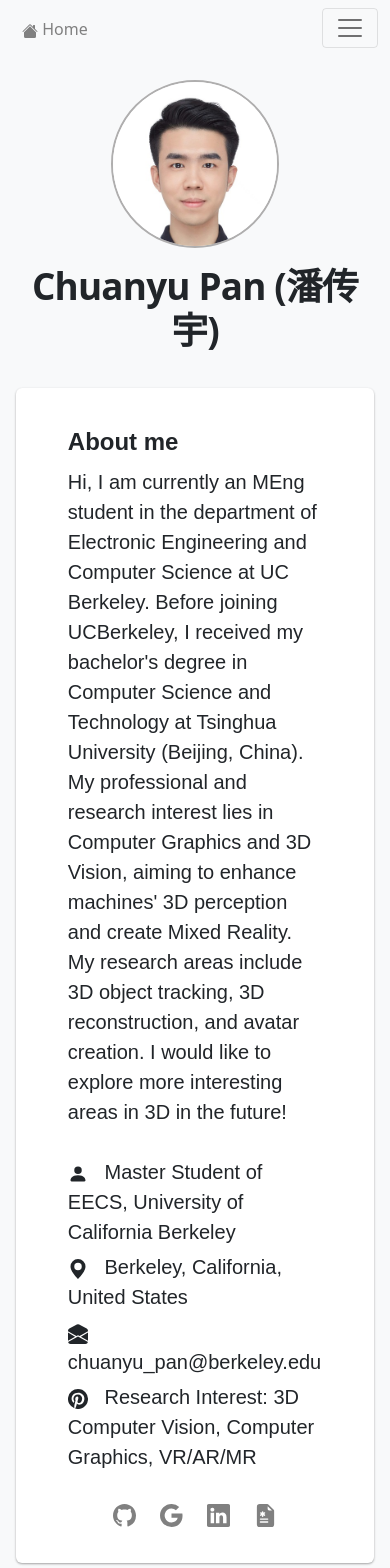
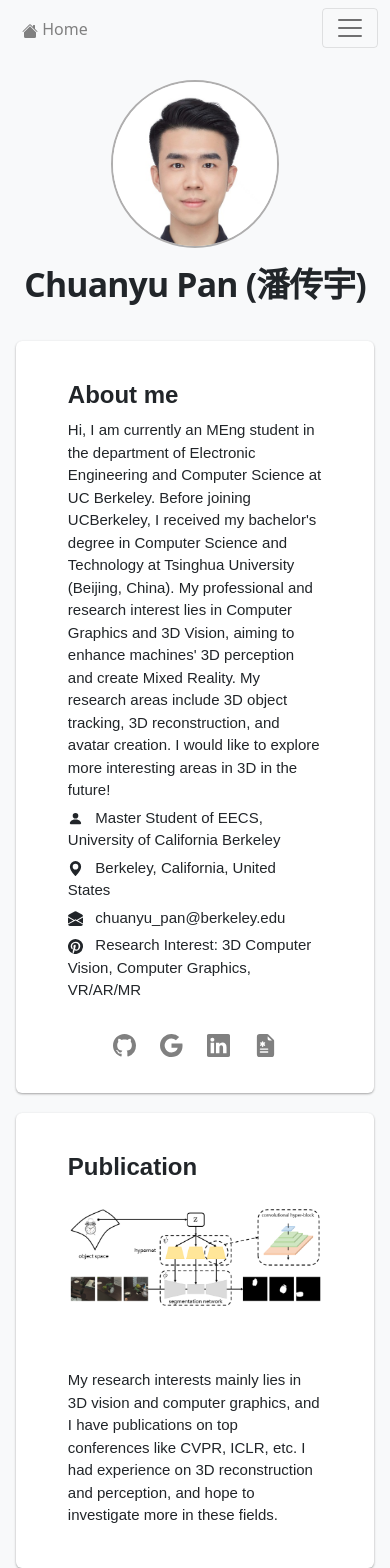
Before and after one commit to pptrick/pptrick.github.io, a Next.js app in the folder src/: page / in a window 390 px wide. Shown: the top 1568 px of the page. Built offline with nearby package versions, Linux system fonts and the light colour scheme.

Commit message:
make the page responsive

```diff
--- a/src/components/pubCard.js
+++ b/src/components/pubCard.js
@@ -23,8 +23,8 @@
     const info = pubData.info; //Information ([dict]) for each publication
     return (
         <ul className={styles.pubContainer}>
-            <Grid container spacing={2}>
-                <Grid item xs={4}> {/*An image set on left*/}
+            <Grid container spacing={3}>
+                <Grid item xs={12} md={4}> {/*An image set on left*/}
                     <div className={styles.pubImg}>
                     <Zoom>
                         <img
@@ -35,7 +35,7 @@
                     </Zoom>
                     </div>
                 </Grid>
-                <Grid item xs={8}> {/*Content set on right*/}
+                <Grid item xs={12} md={8}> {/*Content set on right*/}
                     <div className={styles.pubTitle}>{info.title}</div>
                     <div className={styles.pubAuthor}>{info.author}</div>
                     <div className={styles.pubConf}>{info.conference}</div>
--- a/src/pages/index.js
+++ b/src/pages/index.js
@@ -35,16 +35,16 @@
           <section className={styles.sectioncard}>
             <h2 className={styles.sectiontitle}>Publication</h2>
             <div className={styles.intropara}>
-              <Grid container spacing={2}>
-                    <Grid item xs={4}> {/*An image set on left*/}
+              <Grid container spacing={6}>
+                    <Grid item xs={12} md={4}> {/*An image set on left*/}
                       <img
                       src="/images/pubimg.png"
                       className={styles.image}
                       alt="pubimg"
                       />
                     </Grid>
-                    <Grid item xs={8}> {/*Content set on right*/}
-                    <p className={styles.imagetext}>My research interests mainly lies in 3D vision and computer graphics, and I have publications on top conferences like CVPR, ICLR, etc. I had experience on 3D reconstruction and perception, and hope to investigate more in these fields.</p>
+                    <Grid item xs={12} md={8}> {/*Content set on right*/}
+                      <p className={styles.imagetext}>My research interests mainly lies in 3D vision and computer graphics, and I have publications on top conferences like CVPR, ICLR, etc. I had experience on 3D reconstruction and perception, and hope to investigate more in these fields.</p>
                     </Grid>
               </Grid>
             </div>
@@ -56,15 +56,15 @@
           <section className={styles.sectioncard}>
             <h2 className={styles.sectiontitle}>Education</h2>
             <div className={styles.intropara}>
-              <Grid container spacing={2}>
-                    <Grid item xs={4}> {/*An image set on left*/}
+              <Grid container spacing={6}>
+                    <Grid item xs={12} md={4}> {/*An image set on left*/}
                       <img
                       src="/images/eduimg.png"
                       className={styles.image}
                       alt="pubimg"
                       />
                     </Grid>
-                    <Grid item xs={8}> {/*Content set on right*/}
+                    <Grid item xs={12} md={8}> {/*Content set on right*/}
                     <p className={styles.imagetext}>I'm currently a master student at UC Berkeley, major in computer Science (visual computing and computer graphics). Before joining berkeley, I received my bachelor's degree in Computer Science and Technology at Tsinghua University (Beijing, China).</p>
                     </Grid>
               </Grid>
--- a/src/styles/Home.module.css
+++ b/src/styles/Home.module.css
@@ -48,9 +48,9 @@
 }
 
 .sectiontitle {
-  width: 100%;
+  width: fit-content;
   font-weight: bold;
-  margin: 20px 0 10px;
+  margin: 20px 0 10px 0;
   font-size: 24px;
   left: 10%;
   position: relative;
@@ -62,7 +62,28 @@
 }
 
 .imagetext {
-  width: 90%;
-  margin-left: 10%;
+  width: 100%;
   font-size: 20px;
 }
+
+.responsiveFont {
+  font-size: 1.3vw;
+}
+
+@media (max-width: 450px) {
+  .intropara {
+    width: 80%;
+    text-align: left;
+    margin-bottom: 5px;
+    margin-top: 5px;
+    font-size: 15px;
+    left: 10%;
+    position: relative;
+    font-family: Arial, Helvetica, sans-serif;
+  }
+
+  .imagetext {
+    width: 100%;
+    font-size: 15px;
+  }
+}
--- a/src/styles/utils.module.css
+++ b/src/styles/utils.module.css
@@ -1,5 +1,6 @@
 .heading2Xl {
-    font-size: 230%;
+    /* font-size: 200%; */
+    font-size: 4vh;
     line-height: 1.2;
     font-weight: 800;
     letter-spacing: -0.05rem;
```
Also changed, not shown: src/pages/education.js (+3 -4 lines), src/public/resource/publication/Cartoon3DRecon/abstract.md (+3 -3 lines), src/out/404.html, src/out/education.html, src/out/index.html, src/out/project.html, src/out/publication.html, src/out/resource/publication/Cartoon3DRecon/abstract.md, 1 other file (tests, documents, lock files or other folders).
